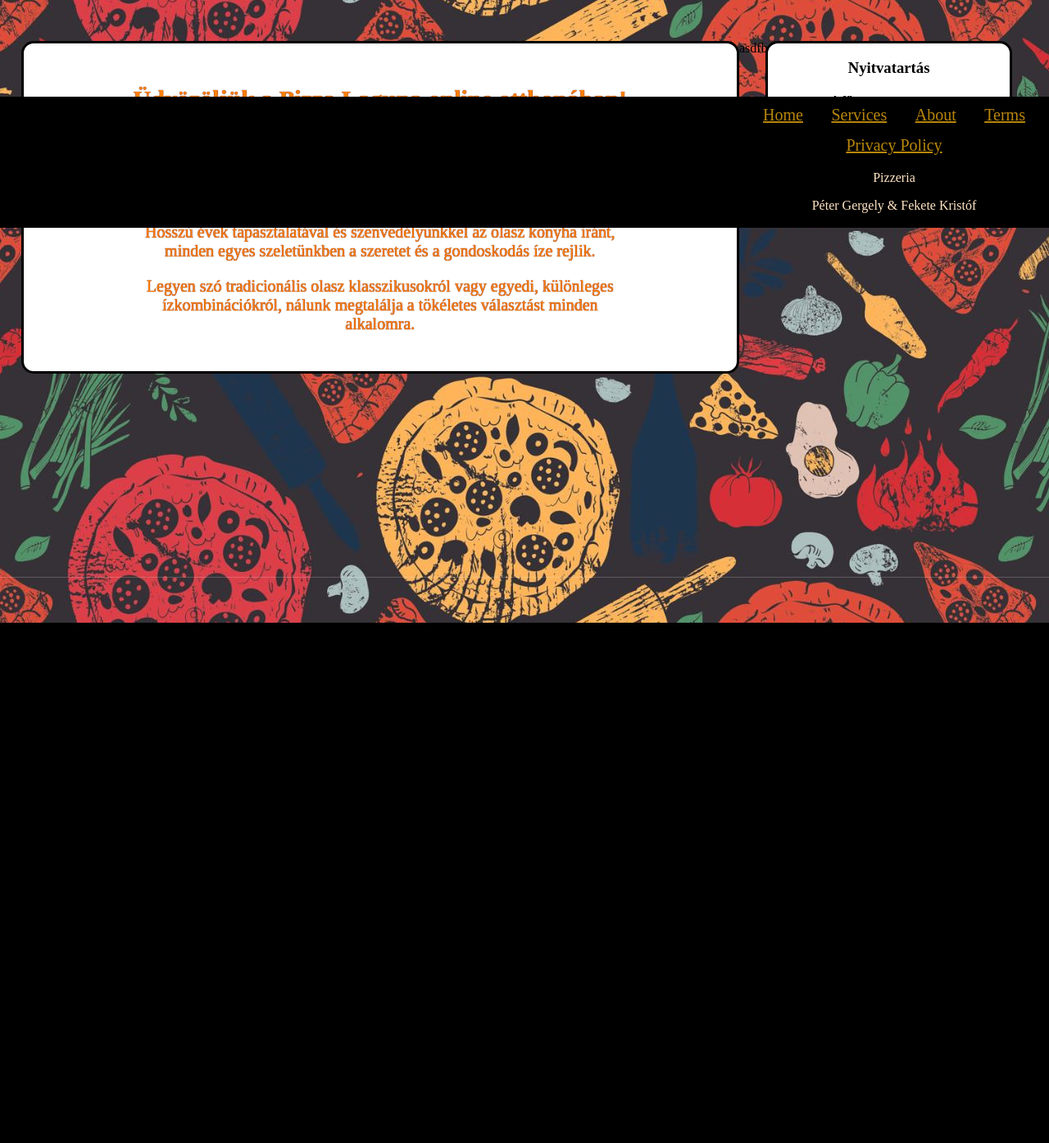
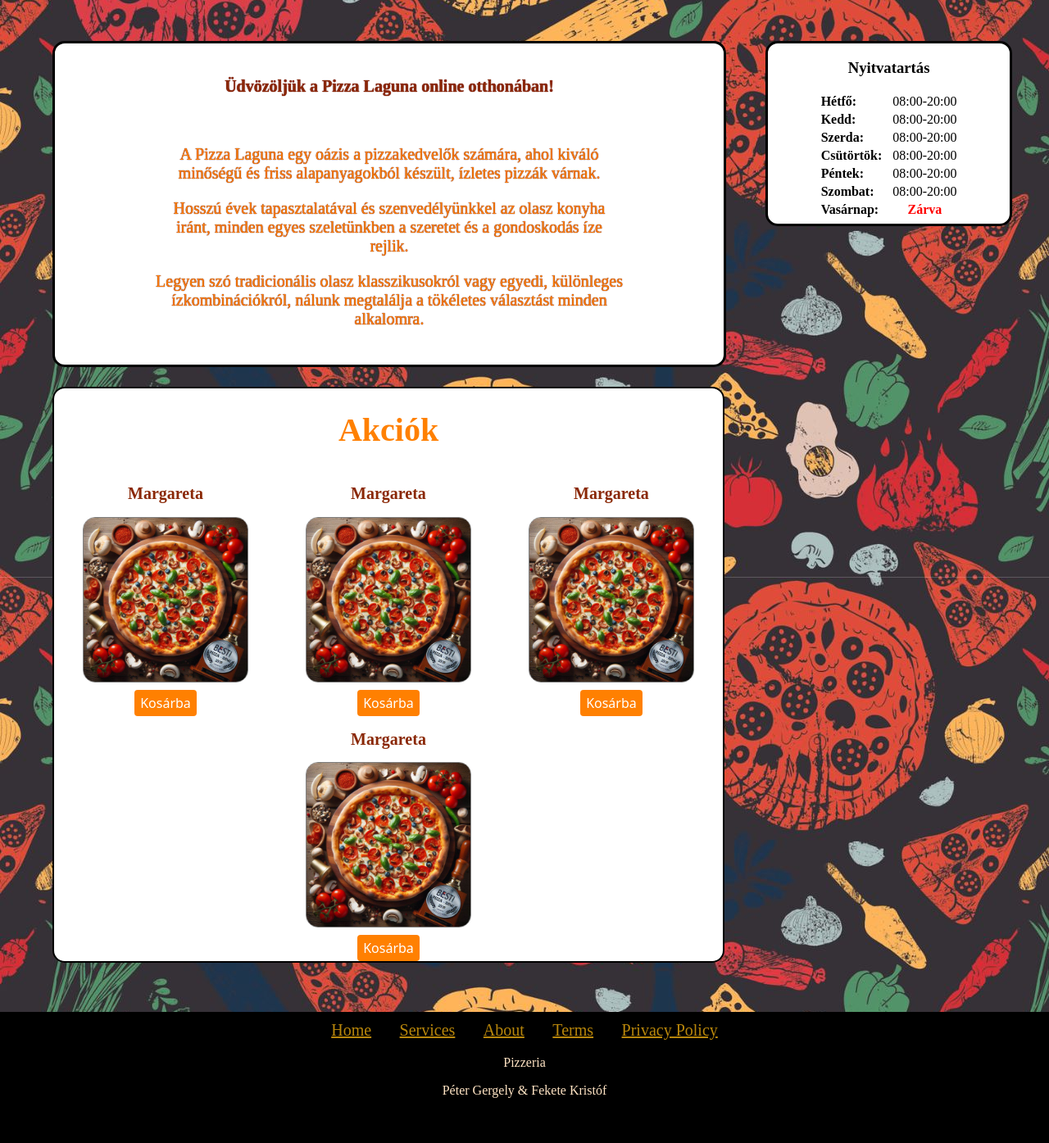
Before and after one commit to Kristofxz/Web, a PHP site: page / in a window 1280 px wide. Shown: the part 40-1435 px from the top of the page at 82% size. Before the commit the page ends 800 px from the top, so only its background shows below. Run offline with PHP 8.4, Linux system fonts and the light colour scheme.

Commit message:
Add files via upload

```diff
--- a/Projekt/css/foOldal.css
+++ b/Projekt/css/foOldal.css
@@ -43,6 +43,7 @@ p .szoveg{
     border: 3px solid;
     width: 23%;
     text-align: center;
+    float: right;
     position: fixed;
     left: 70%;
 
@@ -69,3 +70,89 @@ td{
 
 }
  */
+h1{
+    width: 100%;
+}
+.container{
+    margin: 0 0 5% 2%;
+    text-align: center;
+    background-color: white;
+    max-width: 68%;
+    border: black 2px solid;
+    border-radius: 15px;
+    clear: both;
+    flex-wrap: wrap;
+    display: flex;
+    justify-content: center;
+    align-content: center;
+}
+.cards{
+    width: 33%;
+    margin: 0 auto;
+    box-sizing: border-box;
+
+
+}
+.card_img{
+    width: 200px;
+    border-radius: 15px;
+    border: gray 1px solid;
+    margin-bottom: 5px;
+}
+
+.btn{
+    margin: 0;
+    text-align: center;
+    background-color: #ff8001;
+    font-family: system-ui,-apple-system,system-ui,"Helvetica Neue",Helvetica,Arial,sans-serif;
+    font-size: 16px;
+    min-height: 2rem;
+    display: inline-flex;
+    align-items: center;
+    cursor: pointer;
+    color: #fff;
+    box-sizing: border-box;
+    border: 1px solid transparent;
+    width: auto;
+    justify-content: center;
+    vertical-align: center;
+    border-radius: .25rem;
+
+}
+.btn:focus {
+    background-color: #fb8332;
+    box-shadow: rgba(0, 0, 0, 0.1) 0 4px 12px;
+}
+
+.btn:hover {
+    transform: translateY(-3px);
+}
+
+.btn:active {
+    background-color: #c85000;
+    box-shadow: rgba(0, 0, 0, .06) 0 2px 4px;
+    transform: translateY(0);
+}
+h1{
+    color: #ff8001;
+    font-size: 40px;
+}
+h2{
+    color: #8a2806;
+    font-size: 20px;
+}
+@media (min-width: 1060px) {
+    .cards{
+        width: 33%;
+    }
+}
+@media (min-width: 700px) and (max-width: 1060px) {
+    .cards{
+        width: 50%;
+    }
+}
+@media (max-width: 699px) {
+    .cards {
+        width: 100%;
+    }
+}
--- a/Projekt/index.html
+++ b/Projekt/index.html
@@ -2,33 +2,33 @@
 <html lang="en">
 <head>
     <meta charset="UTF-8">
+    <meta name="viewport" content="width=device-width, initial-scale=1">
     <title>Pizzeria</title>
     <link rel="stylesheet" href="css/nav.css">
     <link rel="stylesheet" href="css/foOldal.css">
     <link rel="icon" href="kepek/logo.avif">
-
 </head>
 <body>
 <nav>
     <ul><img src="kepek/logo.avif" id = "logo">
         <li><a href="index.html">Főoldal</a></li>
         <li><a href="">Étlap</a></li>
-        <li><a href="">Kosár</a></li>
+        <li><a href="kosar.html">Kosár</a></li>
         <li><a href="rolunk.html">Rólunk</a></li>
-        <li><a href="">Kapcsolat</a></li>
+        <li><a href="kapcsolat.html">Kapcsolat</a></li>
         <li><a href="bej.html">Bejelentkezés</a></li>
         <li><a href="reg.html">Regisztráció</a></li>
     </ul>
 </nav>
 
-
+<main>
     <div id="leiras">
         <!-- <img id="hatter" src="kepek/pizza4.jpg" alt="">-->
         <div id="leiras2">
             <h2>Üdvözöljük a Pizza Laguna online otthonában!</h2><br>
             <p class="szoveg">A Pizza Laguna egy oázis a pizzakedvelők számára, ahol kiváló minőségű és friss alapanyagokból készült, ízletes pizzák várnak.</p>
             <p class="szoveg">Hosszú évek tapasztalatával és szenvedélyünkkel az olasz konyha iránt, minden egyes szeletünkben a szeretet és a gondoskodás íze rejlik.</p>
-        <p class="szoveg">Legyen szó tradicionális olasz klasszikusokról vagy egyedi, különleges ízkombinációkról, nálunk megtalálja a tökéletes választást minden alkalomra.</>
+            <p class="szoveg">Legyen szó tradicionális olasz klasszikusokról vagy egyedi, különleges ízkombinációkról, nálunk megtalálja a tökéletes választást minden alkalomra.</p>
 
         </div>
     </div>
@@ -66,8 +66,44 @@
             </tr>
         </table>
     </div>
-<p>asdfb</p>
 
+    <div class="container">
+        <h1>Akciók</h1>
+        <div class="cards">
+            <div class="card">
+                <h2>Margareta</h2>
+                <img class="card_img" src="kepek/rolunk2.jpg" alt="">
+                <div class="text"></div>
+                <button class="btn">Kosárba</button>
+            </div>
+        </div>
+        <div class="cards">
+            <div class="card">
+                <h2>Margareta</h2>
+                <img class="card_img" src="kepek/rolunk2.jpg" alt="">
+                <div class="text"></div>
+                <button class="btn">Kosárba</button>
+            </div>
+        </div>
+        <div class="cards">
+            <div class="card">
+                <h2>Margareta</h2>
+                <img class="card_img" src="kepek/rolunk2.jpg" alt="">
+                <div class="text"></div>
+                <button class="btn">Kosárba</button>
+            </div>
+        </div>
+        <div class="cards">
+            <div class="card">
+                <h2>Margareta</h2>
+                <img class="card_img" src="kepek/rolunk2.jpg" alt="">
+                <div class="text"></div>
+                <button class="btn">Kosárba</button>
+            </div>
+        </div>
+    </div>
+
+</main>
 
 
 <footer>
@@ -79,7 +115,7 @@
         <li class="footerElement"><a href="#">Privacy Policy</a></li>
     </ul>
     <p>Pizzeria</p>
-    <p >Péter Gergely & Fekete Kristóf</p>
+    <p>Péter Gergely & Fekete Kristóf</p>
 </footer>
 </body>
 </html>
--- a/Projekt/jelszoUj.html
+++ b/Projekt/jelszoUj.html
@@ -2,6 +2,7 @@
 <html lang="en">
 <head>
     <meta charset="UTF-8">
+    <meta name="viewport" content="width=device-width, initial-scale=1">
     <title>Title</title>
 </head>
 <body>
```
Also changed, not shown: Projekt/bej.html (+7 -4 lines), Projekt/css/kapcsolat.css (added, +37 -0 lines), Projekt/css/kosar.css (added, +59 -0 lines), Projekt/css/rolunk.css (+20 -12 lines), Projekt/kapcsolat.html (added, +64 -0 lines), Projekt/kosar.html (added, +91 -0 lines), Projekt/reg.html (+29 -12 lines), Projekt/rolunk.html (+4 -3 lines), Projekt/kepek/cim.png (added), Projekt/kepek/email.png (added), Projekt/kepek/telefon.png (added). Lines whose indentation alone changed are shown as unchanged.
